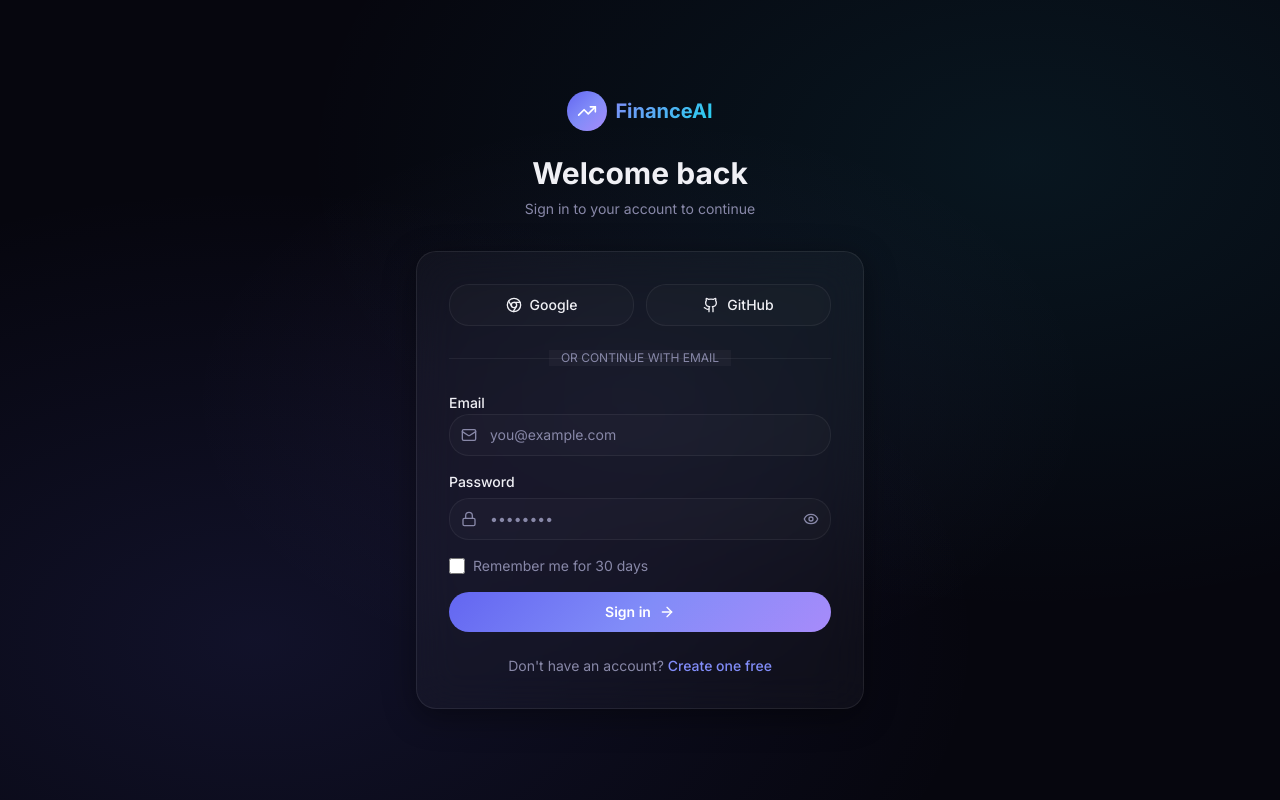
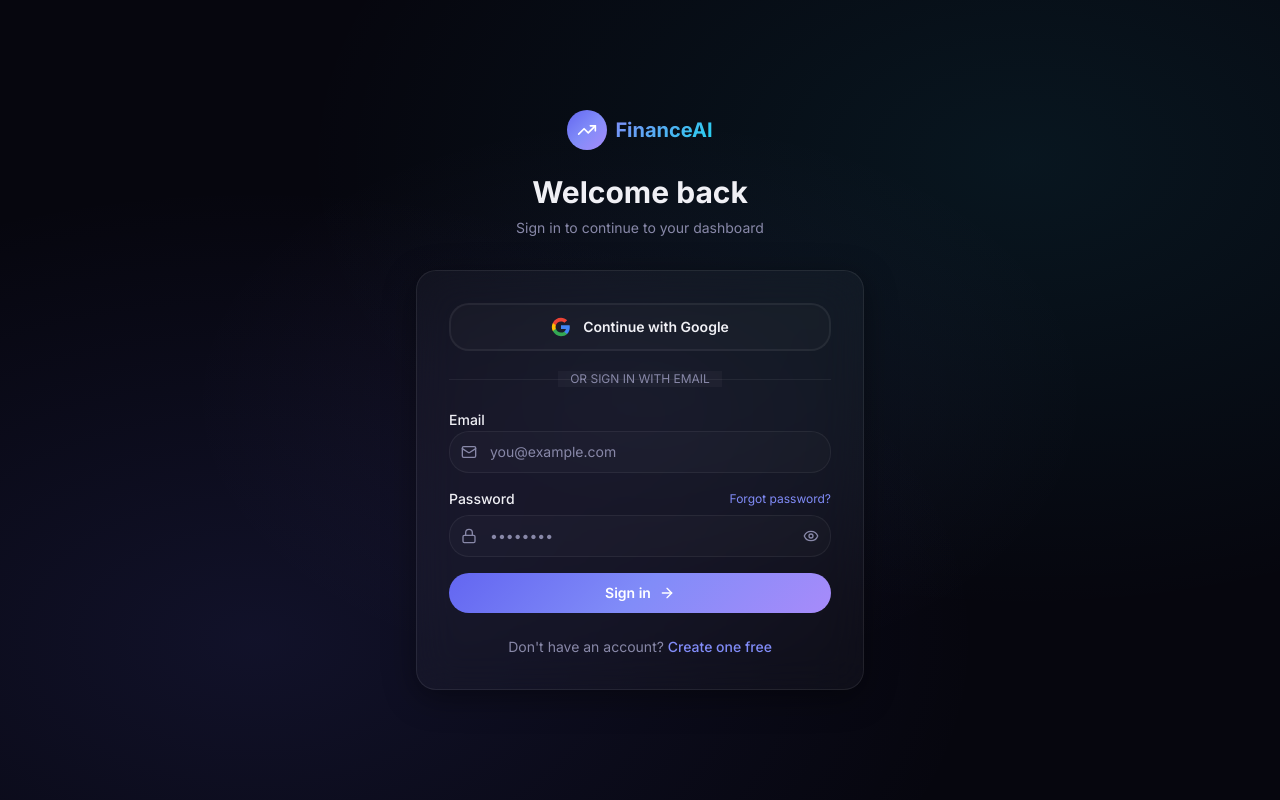
Before and after one commit to asit2004/personal-finance-dashboard, a Next.js app: page /login in a window 1280 px wide. Built offline with nearby package versions, Linux system fonts and the light colour scheme.

Commit message:
remove login from github option

```diff
--- a/src/app/(auth)/login/page.tsx
+++ b/src/app/(auth)/login/page.tsx
@@ -4,69 +4,42 @@ import { useState } from "react";
 import { useRouter } from "next/navigation";
 import Link from "next/link";
 import { signIn } from "next-auth/react";
-import { motion } from "framer-motion";
-import { z } from "zod";
-import {
-  Mail, Lock, Eye, EyeOff, TrendingUp,
-  Github, Chrome, ArrowRight, Loader2,
-} from "lucide-react";
-import { cn } from "@/lib/utils";
+import { motion, AnimatePresence } from "framer-motion";
+import { TrendingUp, Mail, Lock, Eye, EyeOff, ArrowRight, Loader2 } from "lucide-react";
 import { fadeUp, staggerContainer } from "@/lib/animations";
 
-const loginSchema = z.object({
-  email: z.string().email("Invalid email address"),
-  password: z.string().min(8, "Password must be at least 8 characters"),
-});
-
-type LoginErrors = Partial<Record<"email" | "password", string>>;
+function GoogleIcon({ className }: { className?: string }) {
+  return (
+    <svg className={className} viewBox="0 0 24 24" fill="none">
+      <path d="M22.56 12.25c0-.78-.07-1.53-.2-2.25H12v4.26h5.92c-.26 1.37-1.04 2.53-2.21 3.31v2.77h3.57c2.08-1.92 3.28-4.74 3.28-8.09z" fill="#4285F4"/>
+      <path d="M12 23c2.97 0 5.46-.98 7.28-2.66l-3.57-2.77c-.98.66-2.23 1.06-3.71 1.06-2.86 0-5.29-1.93-6.16-4.53H2.18v2.84C3.99 20.53 7.7 23 12 23z" fill="#34A853"/>
+      <path d="M5.84 14.09c-.22-.66-.35-1.36-.35-2.09s.13-1.43.35-2.09V7.07H2.18C1.43 8.55 1 10.22 1 12s.43 3.45 1.18 4.93l3.66-2.84z" fill="#FBBC05"/>
+      <path d="M12 5.38c1.62 0 3.06.56 4.21 1.64l3.15-3.15C17.45 2.09 14.97 1 12 1 7.7 1 3.99 3.47 2.18 7.07l3.66 2.84c.87-2.6 3.3-4.53 6.16-4.53z" fill="#EA4335"/>
+    </svg>
+  );
+}
 
 export default function LoginPage() {
   const router = useRouter();
   const [email, setEmail] = useState("");
   const [password, setPassword] = useState("");
   const [showPassword, setShowPassword] = useState(false);
-  const [rememberMe, setRememberMe] = useState(false);
-  const [errors, setErrors] = useState<LoginErrors>({});
   const [isLoading, setIsLoading] = useState(false);
-  const [serverError, setServerError] = useState("");
+  const [error, setError] = useState("");
 
-  async function handleSubmit(e: React.FormEvent) {
+  async function handleGoogle() {
+    await signIn("google", { callbackUrl: "/" });
+  }
+
+  async function handleEmailSignIn(e: React.FormEvent) {
     e.preventDefault();
-    setServerError("");
-    setErrors({});
-
-    const result = loginSchema.safeParse({ email, password });
-    if (!result.success) {
-      const fieldErrors: LoginErrors = {};
-      result.error.issues.forEach((err) => {
-        const field = err.path[0] as keyof LoginErrors;
-        fieldErrors[field] = err.message;
-      });
-      setErrors(fieldErrors);
-      return;
-    }
-
+    setError("");
     setIsLoading(true);
-
-    const res = await signIn("credentials", {
-      email,
-      password,
-      redirect: false,
-    });
-
+    const res = await signIn("credentials", { email, password, redirect: false });
     setIsLoading(false);
-
-    if (res?.error) {
-      setServerError("Invalid email or password.");
-      return;
-    }
-
+    if (res?.error) { setError("Invalid email or password."); return; }
     router.push("/");
     router.refresh();
-  }
-
-  async function handleOAuth(provider: "google" | "github") {
-    await signIn(provider, { callbackUrl: "/" });
   }
 
   return (
@@ -76,6 +49,7 @@ export default function LoginPage() {
       animate="show"
       className="relative w-full max-w-md"
     >
+      {/* Logo */}
       <motion.div variants={fadeUp} className="text-center mb-8">
         <div className="inline-flex items-center gap-2 mb-6">
           <div className="w-10 h-10 rounded-xl gradient-primary flex items-center justify-center">
@@ -84,54 +58,52 @@ export default function LoginPage() {
           <span className="text-xl font-bold gradient-text">FinanceAI</span>
         </div>
         <h1 className="text-2xl md:text-3xl font-bold mb-2">Welcome back</h1>
-        <p className="text-[var(--muted-fg)] text-sm">Sign in to your account to continue</p>
+        <p className="text-[var(--muted-fg)] text-sm">Sign in to continue to your dashboard</p>
       </motion.div>
 
       <motion.div
         variants={fadeUp}
         className="glass-card rounded-2xl p-6 md:p-8 border border-[var(--border-color)]"
       >
-        {/* OAuth */}
-        <div className="grid grid-cols-2 gap-3 mb-6">
-          <button
-            onClick={() => handleOAuth("google")}
-            className="flex items-center justify-center gap-2 px-4 py-2.5 rounded-xl
-                       border border-[var(--border-color)] bg-[var(--surface)] text-sm
-                       font-medium hover:bg-[var(--surface-elevated)] transition-colors"
-          >
-            <Chrome className="w-4 h-4" />
-            Google
-          </button>
-          <button
-            onClick={() => handleOAuth("github")}
-            className="flex items-center justify-center gap-2 px-4 py-2.5 rounded-xl
-                       border border-[var(--border-color)] bg-[var(--surface)] text-sm
-                       font-medium hover:bg-[var(--surface-elevated)] transition-colors"
-          >
-            <Github className="w-4 h-4" />
-            GitHub
-          </button>
-        </div>
+        {/* Google — full width, primary CTA */}
+        <button
+          onClick={handleGoogle}
+          className="w-full flex items-center justify-center gap-3 px-4 py-3 rounded-xl
+                     border-2 border-[var(--border-color)] bg-[var(--surface)] text-sm font-semibold
+                     hover:bg-[var(--surface-elevated)] hover:border-[var(--primary)]/30
+                     transition-all mb-5"
+        >
+          <GoogleIcon className="w-5 h-5" />
+          Continue with Google
+        </button>
 
-        <div className="relative mb-6">
+        <div className="relative mb-5">
           <div className="absolute inset-0 flex items-center">
             <div className="w-full border-t border-[var(--border-color)]" />
           </div>
           <div className="relative flex justify-center text-xs uppercase">
-            <span className="bg-[var(--card-bg)] px-3 text-[var(--muted-fg)]">
-              or continue with email
-            </span>
+            <span className="bg-[var(--card-bg)] px-3 text-[var(--muted-fg)]">or sign in with email</span>
           </div>
         </div>
 
-        <form onSubmit={handleSubmit} className="space-y-4">
-          {serverError && (
-            <div className="p-3 rounded-xl bg-[var(--destructive)]/10 border border-[var(--destructive)]/20
-                            text-[var(--destructive)] text-sm">
-              {serverError}
-            </div>
+        {/* Error */}
+        <AnimatePresence>
+          {error && (
+            <motion.div
+              key="error"
+              initial={{ opacity: 0, height: 0 }}
+              animate={{ opacity: 1, height: "auto" }}
+              exit={{ opacity: 0, height: 0 }}
+              className="mb-4 p-3 rounded-xl bg-[var(--destructive)]/10 border border-[var(--destructive)]/20
+                         text-[var(--destructive)] text-sm"
+            >
+              {error}
+            </motion.div>
           )}
+        </AnimatePresence>
 
+        {/* Email + Password form */}
+        <form onSubmit={handleEmailSignIn} className="space-y-4">
           <div className="space-y-1.5">
             <label className="text-sm font-medium" htmlFor="email">Email</label>
             <div className="relative">
@@ -143,20 +115,20 @@ export default function LoginPage() {
                 value={email}
                 onChange={(e) => setEmail(e.target.value)}
                 placeholder="you@example.com"
-                className={cn(
-                  "w-full pl-10 pr-4 py-2.5 rounded-xl border bg-[var(--surface)] text-sm",
-                  "placeholder:text-[var(--muted-fg)] outline-none transition-colors",
-                  "focus:border-[var(--primary)]/50 focus:ring-2 focus:ring-[var(--primary)]/10",
-                  errors.email ? "border-[var(--destructive)]/50" : "border-[var(--border-color)]"
-                )}
+                className="w-full pl-10 pr-4 py-2.5 rounded-xl border border-[var(--border-color)]
+                           bg-[var(--surface)] text-sm placeholder:text-[var(--muted-fg)]
+                           outline-none focus:border-[var(--primary)]/50 focus:ring-2 focus:ring-[var(--primary)]/10
+                           transition-colors"
               />
             </div>
-            {errors.email && <p className="text-xs text-[var(--destructive)]">{errors.email}</p>}
           </div>
 
           <div className="space-y-1.5">
             <div className="flex items-center justify-between">
               <label className="text-sm font-medium" htmlFor="password">Password</label>
+              <Link href="/forgot-password" className="text-xs text-[var(--primary)] hover:underline">
+                Forgot password?
+              </Link>
             </div>
             <div className="relative">
               <Lock className="absolute left-3 top-1/2 -translate-y-1/2 w-4 h-4 text-[var(--muted-fg)]" />
@@ -167,12 +139,10 @@ export default function LoginPage() {
                 value={password}
                 onChange={(e) => setPassword(e.target.value)}
                 placeholder="••••••••"
-                className={cn(
-                  "w-full pl-10 pr-10 py-2.5 rounded-xl border bg-[var(--surface)] text-sm",
-                  "placeholder:text-[var(--muted-fg)] outline-none transition-colors",
-                  "focus:border-[var(--primary)]/50 focus:ring-2 focus:ring-[var(--primary)]/10",
-                  errors.password ? "border-[var(--destructive)]/50" : "border-[var(--border-color)]"
-                )}
+                className="w-full pl-10 pr-10 py-2.5 rounded-xl border border-[var(--border-color)]
+                           bg-[var(--surface)] text-sm placeholder:text-[var(--muted-fg)]
+                           outline-none focus:border-[var(--primary)]/50 focus:ring-2 focus:ring-[var(--primary)]/10
+                           transition-colors"
               />
               <button
                 type="button"
@@ -183,20 +153,6 @@ export default function LoginPage() {
                 {showPassword ? <EyeOff className="w-4 h-4" /> : <Eye className="w-4 h-4" />}
               </button>
             </div>
-            {errors.password && <p className="text-xs text-[var(--destructive)]">{errors.password}</p>}
-          </div>
-
-          <div className="flex items-center gap-2">
-            <input
-              id="remember"
-              type="checkbox"
-              checked={rememberMe}
-              onChange={(e) => setRememberMe(e.target.checked)}
-              className="w-4 h-4 rounded accent-[var(--primary)] cursor-pointer"
-            />
-            <label htmlFor="remember" className="text-sm text-[var(--muted-fg)] cursor-pointer">
-              Remember me for 30 days
-            </label>
           </div>
 
           <button
@@ -204,13 +160,9 @@ export default function LoginPage() {
             disabled={isLoading}
             className="w-full flex items-center justify-center gap-2 py-2.5 rounded-xl gradient-primary
                        text-white text-sm font-semibold hover:opacity-90 transition-opacity
-                       disabled:opacity-60 disabled:cursor-not-allowed"
+                       disabled:opacity-50 disabled:cursor-not-allowed"
           >
-            {isLoading ? (
-              <Loader2 className="w-4 h-4 animate-spin" />
-            ) : (
-              <>Sign in <ArrowRight className="w-4 h-4" /></>
-            )}
+            {isLoading ? <Loader2 className="w-4 h-4 animate-spin" /> : <>Sign in <ArrowRight className="w-4 h-4" /></>}
           </button>
         </form>
 
--- a/src/app/(auth)/register/page.tsx
+++ b/src/app/(auth)/register/page.tsx
@@ -10,6 +10,17 @@ import {
   Mail, Lock, Eye, EyeOff, User, TrendingUp,
   ArrowRight, Loader2, CheckCircle,
 } from "lucide-react";
+
+function GoogleIcon({ className }: { className?: string }) {
+  return (
+    <svg className={className} viewBox="0 0 24 24" fill="none">
+      <path d="M22.56 12.25c0-.78-.07-1.53-.2-2.25H12v4.26h5.92c-.26 1.37-1.04 2.53-2.21 3.31v2.77h3.57c2.08-1.92 3.28-4.74 3.28-8.09z" fill="#4285F4"/>
+      <path d="M12 23c2.97 0 5.46-.98 7.28-2.66l-3.57-2.77c-.98.66-2.23 1.06-3.71 1.06-2.86 0-5.29-1.93-6.16-4.53H2.18v2.84C3.99 20.53 7.7 23 12 23z" fill="#34A853"/>
+      <path d="M5.84 14.09c-.22-.66-.35-1.36-.35-2.09s.13-1.43.35-2.09V7.07H2.18C1.43 8.55 1 10.22 1 12s.43 3.45 1.18 4.93l3.66-2.84z" fill="#FBBC05"/>
+      <path d="M12 5.38c1.62 0 3.06.56 4.21 1.64l3.15-3.15C17.45 2.09 14.97 1 12 1 7.7 1 3.99 3.47 2.18 7.07l3.66 2.84c.87-2.6 3.3-4.53 6.16-4.53z" fill="#EA4335"/>
+    </svg>
+  );
+}
 import { cn } from "@/lib/utils";
 import { fadeUp, staggerContainer } from "@/lib/animations";
 
@@ -39,6 +50,10 @@ const PERKS = [
 export default function RegisterPage() {
   const router = useRouter();
   const [fields, setFields] = useState<Fields>({ name: "", email: "", password: "", confirmPassword: "" });
+
+  async function handleGoogle() {
+    await signIn("google", { callbackUrl: "/" });
+  }
   const [terms, setTerms] = useState(false);
   const [showPassword, setShowPassword] = useState(false);
   const [showConfirm, setShowConfirm] = useState(false);
@@ -133,6 +148,28 @@ export default function RegisterPage() {
         variants={fadeUp}
         className="glass-card rounded-2xl p-6 md:p-8 border border-[var(--border-color)]"
       >
+        {/* Google — full width CTA */}
+        <button
+          type="button"
+          onClick={handleGoogle}
+          className="w-full flex items-center justify-center gap-3 px-4 py-3 rounded-xl
+                     border-2 border-[var(--border-color)] bg-[var(--surface)] text-sm font-semibold
+                     hover:bg-[var(--surface-elevated)] hover:border-[var(--primary)]/30
+                     transition-all mb-5"
+        >
+          <GoogleIcon className="w-5 h-5" />
+          Sign up with Google
+        </button>
+
+        <div className="relative mb-5">
+          <div className="absolute inset-0 flex items-center">
+            <div className="w-full border-t border-[var(--border-color)]" />
+          </div>
+          <div className="relative flex justify-center text-xs uppercase">
+            <span className="bg-[var(--card-bg)] px-3 text-[var(--muted-fg)]">or create with email</span>
+          </div>
+        </div>
+
         {serverError && (
           <div className="mb-4 p-3 rounded-xl bg-[var(--destructive)]/10 border border-[var(--destructive)]/20
                           text-[var(--destructive)] text-sm">
--- a/src/auth.ts
+++ b/src/auth.ts
@@ -4,12 +4,18 @@ import Google from "next-auth/providers/google";
 import bcrypt from "bcryptjs";
 import { connectDB } from "@/lib/db/mongoose";
 import { User } from "@/lib/db/models/User";
+import { OTP } from "@/lib/db/models/OTP";
 import { z } from "zod";
 import { authConfig } from "./auth.config";
 
-const credentialsSchema = z.object({
+const emailSchema = z.object({
   email: z.string().email(),
   password: z.string().min(8),
+});
+
+const phoneSchema = z.object({
+  phone: z.string().regex(/^\+91[6-9]\d{9}$/),
+  otp: z.string().length(6),
 });
 
 export const { handlers, auth, signIn, signOut } = NextAuth({
@@ -22,16 +28,67 @@ export const { handlers, auth, signIn, signOut } = NextAuth({
       clientSecret: process.env.GOOGLE_CLIENT_SECRET!,
     }),
 
+    // Unified Credentials — routes to email or phone-OTP based on which fields arrive
     Credentials({
+      credentials: {
+        email: {},
+        password: {},
+        phone: {},
+        otp: {},
+      },
       async authorize(credentials) {
-        const parsed = credentialsSchema.safeParse(credentials);
-        if (!parsed.success) return null;
-
-        const { email, password } = parsed.data;
-
         await connectDB();
 
-        // select: false on password field — must explicitly request it
+        // ── Phone OTP flow ──────────────────────────────────────────────
+        const phoneResult = phoneSchema.safeParse(credentials);
+        if (phoneResult.success) {
+          const { phone, otp } = phoneResult.data;
+
+          const record = await OTP.findOne({
+            phone,
+            expiresAt: { $gt: new Date() },
+          }).sort({ createdAt: -1 });
+
+          if (!record) return null;
+
+          if (record.attempts >= 3) {
+            await OTP.deleteOne({ _id: record._id });
+            return null;
+          }
+
+          const valid = await bcrypt.compare(otp, record.otpHash);
+          if (!valid) {
+            await OTP.updateOne({ _id: record._id }, { $inc: { attempts: 1 } });
+            return null;
+          }
+
+          await OTP.deleteOne({ _id: record._id });
+
+          let user = await User.findOne({ phone });
+          if (!user) {
+            user = await User.create({
+              name: phone,
+              phone,
+              plan: "free",
+              currency: "INR",
+            });
+          }
+
+          return {
+            id: user._id.toString(),
+            name: user.name,
+            email: user.email ?? null,
+            image: user.avatar ?? null,
+            plan: user.plan,
+            currency: user.currency,
+          };
+        }
+
+        // ── Email + password flow ───────────────────────────────────────
+        const emailResult = emailSchema.safeParse(credentials);
+        if (emailResult.success) {
+          const { email, password } = emailResult.data;
+
           const user = await User.findOne({ email }).select("+password");
           if (!user || !user.password) return null;
 
@@ -46,12 +103,14 @@ export const { handlers, auth, signIn, signOut } = NextAuth({
             plan: user.plan,
             currency: user.currency,
           };
+        }
+
+        return null;
       },
     }),
   ],
 
   callbacks: {
-    // Persist extra fields into the JWT
     async jwt({ token, user, account }) {
       if (user) {
         token.id = user.id ?? "";
@@ -59,7 +118,7 @@ export const { handlers, auth, signIn, signOut } = NextAuth({
         token.currency = (user as { currency?: string }).currency ?? "INR";
       }
 
-      // Google OAuth — create user on first sign-in
+      // Google OAuth — create/find user on first sign-in
       if (account?.provider === "google" && token.email) {
         await connectDB();
         const existing = await User.findOne({ email: token.email });
@@ -84,7 +143,6 @@ export const { handlers, auth, signIn, signOut } = NextAuth({
       return token;
     },
 
-    // Expose JWT fields to the session object the client sees
     async session({ session, token }) {
       if (token && session.user) {
         session.user.id = token.id as string;
--- /dev/null
+++ b/src/lib/db/models/OTP.ts
@@ -0,0 +1,22 @@
+import mongoose, { Document, Schema } from "mongoose";
+
+export interface IOTP extends Document {
+  phone: string;
+  otpHash: string;      // bcrypt hash — never store plain OTP
+  attempts: number;     // max 3 wrong tries then invalidate
+  expiresAt: Date;
+  createdAt: Date;
+}
+
+const OTPSchema = new Schema<IOTP>({
+  phone:     { type: String, required: true, index: true },
+  otpHash:   { type: String, required: true },
+  attempts:  { type: Number, default: 0 },
+  expiresAt: { type: Date, required: true },
+}, { timestamps: { createdAt: true, updatedAt: false } });
+
+// MongoDB TTL — document auto-deleted after expiresAt
+OTPSchema.index({ expiresAt: 1 }, { expireAfterSeconds: 0 });
+
+export const OTP =
+  mongoose.models.OTP ?? mongoose.model<IOTP>("OTP", OTPSchema);
--- a/src/lib/db/models/User.ts
+++ b/src/lib/db/models/User.ts
@@ -2,16 +2,15 @@ import mongoose, { Document, Schema } from "mongoose";
 
 export interface IUser extends Document {
   name: string;
-  email: string;
-  password?: string;        // undefined for OAuth users
+  email?: string;
+  phone?: string;
+  password?: string;
   avatar?: string;
   plan: "free" | "pro" | "enterprise";
   currency: "INR" | "USD" | "EUR";
   onboardingComplete: boolean;
   monthlyIncome?: number;
   savingsGoal?: number;
-  // Extended profile fields
-  phone?: string;
   bio?: string;
   location?: string;
   jobTitle?: string;
@@ -22,15 +21,15 @@ export interface IUser extends Document {
 const UserSchema = new Schema<IUser>(
   {
     name: { type: String, required: true, trim: true },
-    email: { type: String, required: true, unique: true, lowercase: true, trim: true },
-    password: { type: String, select: false },  // never returned by default
+    email: { type: String, unique: true, sparse: true, lowercase: true, trim: true },
+    phone: { type: String, unique: true, sparse: true, trim: true },
+    password: { type: String, select: false },
     avatar: { type: String },
     plan: { type: String, enum: ["free", "pro", "enterprise"], default: "free" },
     currency: { type: String, enum: ["INR", "USD", "EUR"], default: "INR" },
     onboardingComplete: { type: Boolean, default: false },
     monthlyIncome: { type: Number, min: 0 },
     savingsGoal: { type: Number, min: 0 },
-    phone: { type: String, trim: true },
     bio: { type: String, maxlength: 300 },
     location: { type: String, trim: true },
     jobTitle: { type: String, trim: true },
@@ -38,5 +37,8 @@ const UserSchema = new Schema<IUser>(
   { timestamps: true }
 );
 
-// Prevent duplicate model registration during hot-reload
+// Force schema refresh in dev so hot-reload picks up schema changes
+if (process.env.NODE_ENV === "development") {
+  delete mongoose.models["User"];
+}
 export const User = mongoose.models.User ?? mongoose.model<IUser>("User", UserSchema);
```
Also changed, not shown: src/app/api/auth/send-otp/route.ts (added, +55 -0 lines), src/lib/sms.ts (added, +67 -0 lines), .claude/launch.json (deleted). Lines whose indentation alone changed are shown as unchanged.
